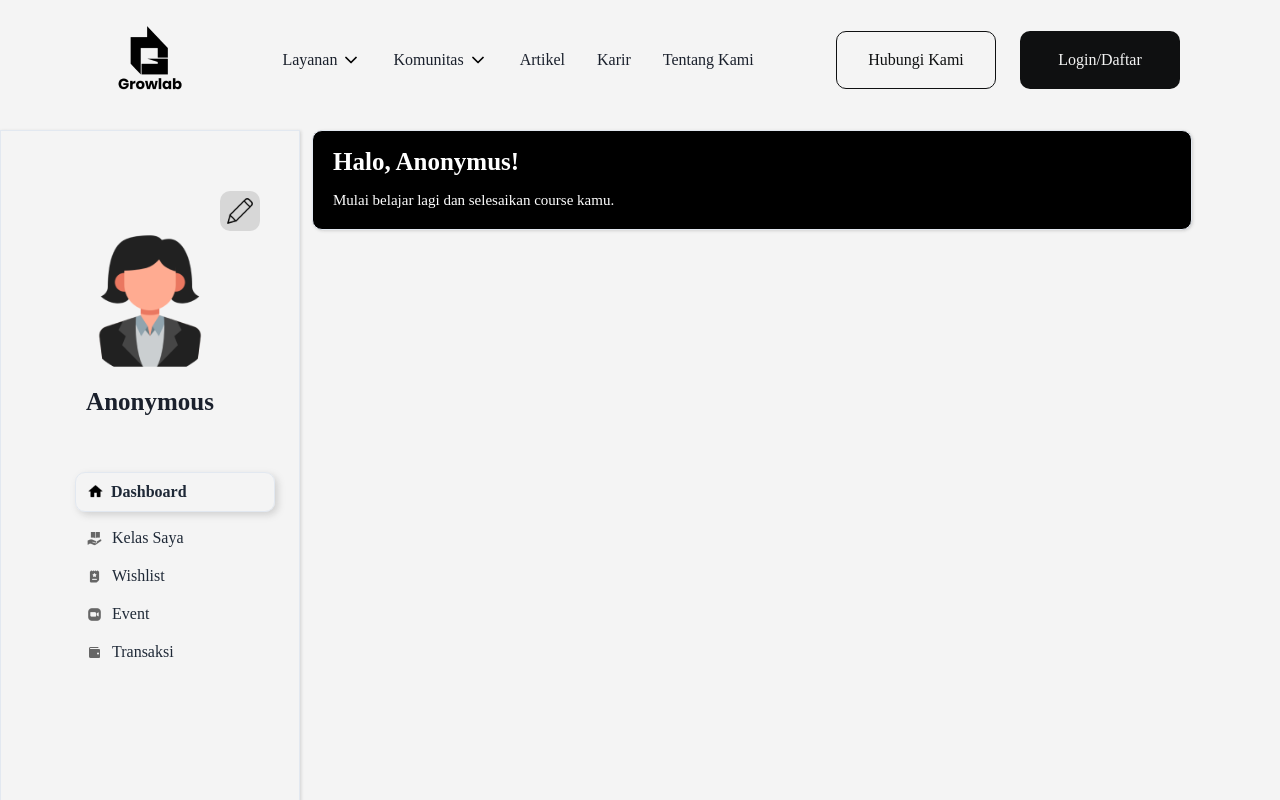
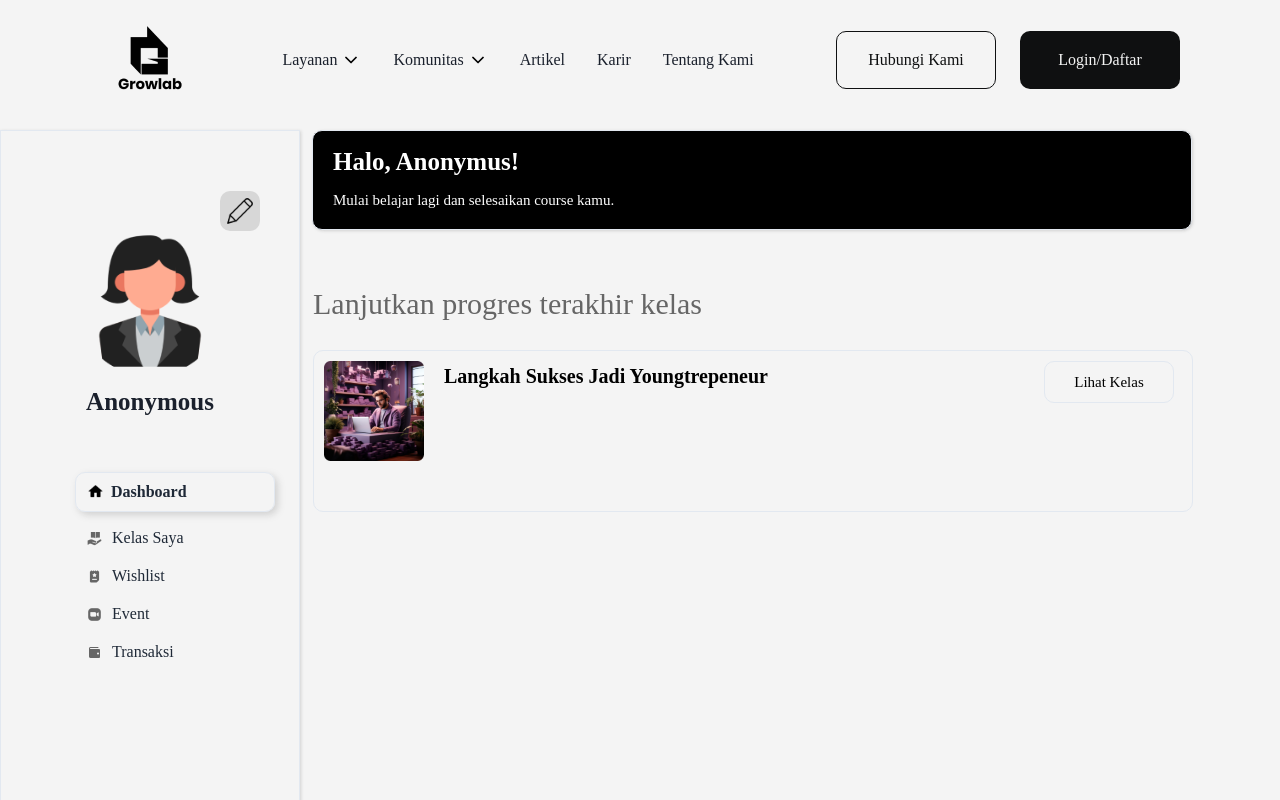
Before and after one commit to akgeninov/PROJECT, a React (Create React App) app in the folder client/: page /profile in a window 1280 px wide. Shown: the top 800 px of the page. Built offline with nearby package versions, Linux system fonts and the light colour scheme.

Commit message:
update dashboardprofile

```diff
--- a/client/src/components/profile/dashboard/dashboardProfile.jsx
+++ b/client/src/components/profile/dashboard/dashboardProfile.jsx
@@ -1,6 +1,7 @@
 import React from "react";
 import { Link } from "react-router-dom";
 import { icon } from "../../../constants";
+import { images } from "../../../constants";
 
 function DashboardProfile() {
   return (
@@ -74,6 +75,18 @@ function DashboardProfile() {
         <p className="ml-5 mt-2 font-light" style={{ fontSize: "15px" }}>
           Mulai belajar lagi dan selesaikan course kamu.
         </p>
+        <h2 className="lg:mt-[70px]" style={{ fontSize: "30px", color: "#666" }} > Lanjutkan progres terakhir kelas</h2> <br />
+        <div className="p-20 border border-grey" style={{ borderRadius: "10px", width: "880px", height: "100px"}}>
+        <img
+                    src={images.kelasFoto}
+                    alt="Career Momen 1"
+                    className="object-cover w-[100px] h-[100px] ml-[-70px] mt-[-70px]"
+                    />
+        <div className="mt-[-100px] ml-[50px]">
+          <h1 className=" font-bold" style={{ fontSize: "20px", color:"black"}}>Langkah Sukses Jadi Youngtrepeneur</h1>
+          </div>
+        <div className="p-5 border border-grey mt-[-30px] ml-[650px]" style={{ borderRadius: "10px", display: "flex", alignItems: "center", justifyContent: "center", width: "130px", height: "40px"}}> <Link to="/lihatkelas" className="font bold hover:text-blue-500" style={{ fontSize:"15px", color: "black"}}>Lihat Kelas</Link></div>
+        </div>
       </div>
     </div>
   );
```
Also changed, not shown: client/src/constants/images.js (+6 -1 lines), client/src/assets/images/Component-1.png (added), client/src/assets/images/kelas-foto.png (added).
